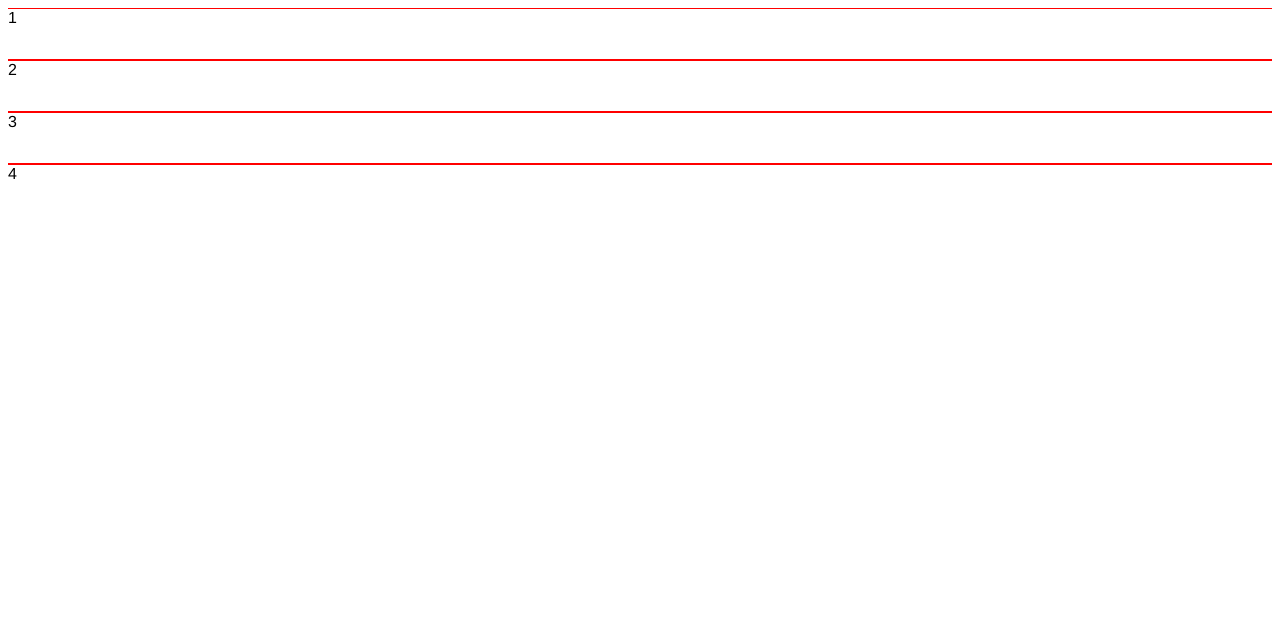
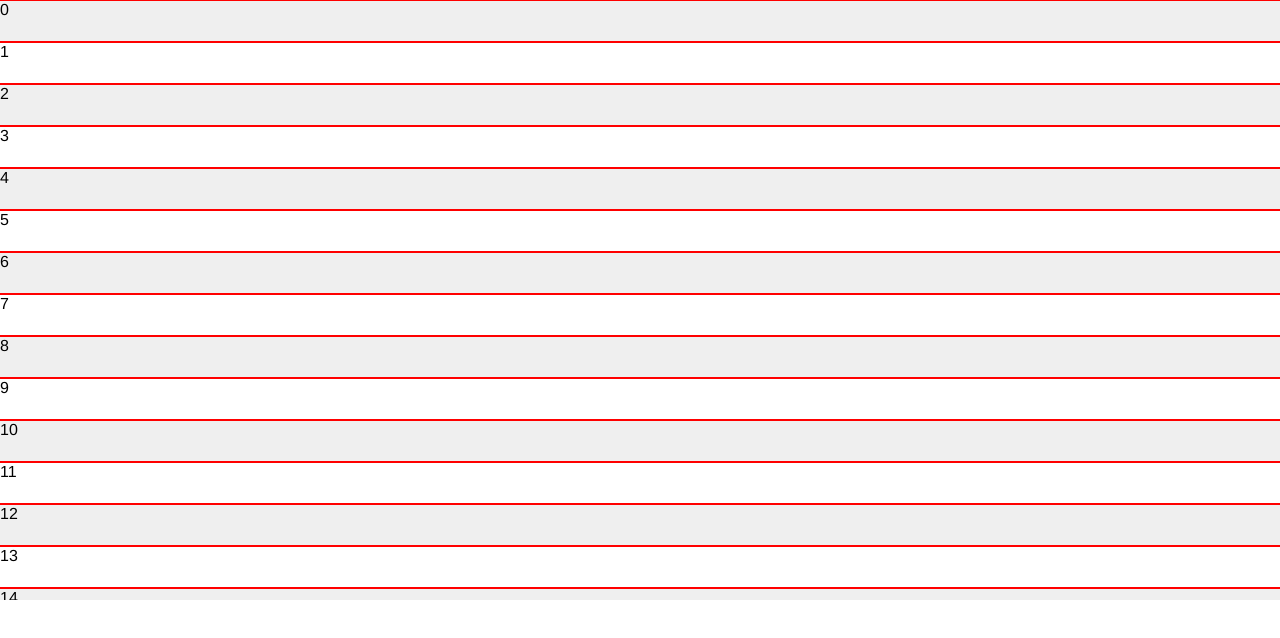
Before and after one commit to bundyo/virtual-list, a Vue app: page / in a window 1280 px wide. Shown: the top 638 px of the page. Built offline with nearby package versions, Linux system fonts and the light colour scheme.

Commit message:
add: stable scroll add: support for alternating color rows

```diff
--- a/src/App.vue
+++ b/src/App.vue
@@ -1,6 +1,6 @@
 <template>
     <div id="app">
-        <fusion-list :source="source"/>
+        <fusion-list :source="source" page-size="40"/>
     </div>
 </template>
 
@@ -12,22 +12,29 @@
     Vue.component(list.name, list);
     Vue.component(listRow.name, listRow);
 
+    const source = [...Array(10000)].map((_, text) => ({ text }));
+
     export default {
         name: "app",
         data() {
             return {
-                source: [
-                    { text: "1" }, { text: "2" }, { text: "3" }, { text: "4" }, { text: "5" }, { text: "6" },
-                    { text: "7" }, { text: "8" }, { text: "9" }, { text: "10" }, { text: "11" }, { text: "12" },
-                    { text: "13" }, { text: "14" }, { text: "15" }, { text: "16" }, { text: "17" }, { text: "18" }
-                ]
+                source
             };
         }
     }
 </script>
 
 <style>
+    body {
+        margin: 0;
+    }
+
     #app {
+        position: absolute;
+        left: 0;
+        top: 0;
+        width: 100%;
+        height: 600px;
         font-family: Helvetica, Arial, sans-serif;
         -webkit-font-smoothing: antialiased;
         -moz-osx-font-smoothing: grayscale;
--- a/src/components/list-row.vue
+++ b/src/components/list-row.vue
@@ -8,23 +8,17 @@
     export default {
         name: "fusion-list-row",
 
-        props: ["item"],
+        props: ["item", "index"],
 
-        data() {
-            return {
-            };
-        },
-
-        methods: {
-        },
-
-        computed: {
-        },
-
-        created() {
+        watch: {
+            index(value) {
+                this.$el.__key__ = value;
+            }
         },
 
         mounted() {
+            this.$el.__key__ = this.index;
+
             this.$emit("mounted", this.$el);
         },
 
@@ -36,24 +30,12 @@
 
 <style scoped>
     .ab-list-row {
-        height: 50px;
+        height: 40px;
         border: solid red;
         border-width: 1px 0;
     }
 
-    .ab-list-content {
-        position: relative;
-        height: 200px;
-        overflow: hidden;
-        overflow-y: auto;
-    }
-
-    .ab-list-sizer {
-        position: absolute;
-        top: 0;
-        left: 0;
-        width: 0;
-        height: 100%;
-        border: 1px solid transparent;
+    .ab-list-row:nth-child(2n) {
+        background: #efefef;
     }
 </style>
--- a/src/components/list.vue
+++ b/src/components/list.vue
@@ -1,21 +1,17 @@
 <template>
-    <div class="ab-list-content" ref="content">
-        <div class="ab-list-sizer" ref="sizer" :style="{ height: sizerHeight }"></div>
-        <component :is="rowComponent" v-for="(item, index) in view" :key="index" :item="item" class="ab-list-row"
-                   @mounted="observer.observe($event)" @unmounted="observer.unobserve($event)"
-                   :style="{ marginTop: index === 0 && firstMargin }" ref="rows">
-        </component>
+    <div class="ab-list">
+        <div class="ab-list-content" ref="content" tabindex="-1">
+            <div class="ab-list-sizer" ref="sizer" :style="{ height: sizerHeight }"></div>
+            <component :is="rowComponent" v-for="(item, key) in view" :key="key + index" :item="item" :index="key + index" class="ab-list-row"
+                       @mounted="$nextTick(_ => observer.observe($event))" @unmounted="$nextTick(_ => observer.unobserve($event))"
+                       :style="{ marginTop: key === 0 && firstMargin || 0 }" ref="rows">
+            </component>
+        </div>
     </div>
 </template>
 
 <script>
-    function index(element) {
-        if (element && element.parentElement) {
-            return Array.from(element.parentElement.children).indexOf(element);
-        }
-
-        return -1;
-    }
+    const visibleElements = [];
 
     export default {
         name: "fusion-list",
@@ -24,8 +20,10 @@
                 type: String,
                 default: "text"
             },
+            step: {
+                default: 2
+            },
             pageSize: {
-                type: Number,
                 default: 10
             },
             source: {
@@ -41,25 +39,32 @@
             return {
                 index: 0,
                 content: null,
-                sizer: null,
-                firstRow: null,
-                lastRow: null
+                observer: null
             };
         },
 
         methods: {
             instersectionCallback(entries) {
-                entries.some(entry => {
-                    if (entry.intersectionRatio > 0 && entry.isIntersecting && entry.boundingClientRect.y < 0 ||
-                        entry.intersectionRatio < 0 && !entry.isIntersecting) {
-                        console.log(entry);
-                        this.index = index(entry.target) - 1;
+                entries.reverse().forEach(function(entry) {
+                    if (entry.isIntersecting) {
+                        visibleElements[entry.boundingClientRect.bottom < entry.rootBounds.height ? "unshift" : "push"](entry.target);
+                    } else {
+                        const visibilityIndex = visibleElements.indexOf(entry.target);
 
-                        this.index < 0 && (this.index = 0);
-
-                        return true;
+                        visibilityIndex >= 0 && visibleElements.splice(visibilityIndex, 1);
                     }
                 });
+
+                if (visibleElements.length) {
+                    this.index = visibleElements[0].__key__ - this.indexOffset;
+
+                    this.index += this.step - (this.index % this.step);
+
+                    this.index < 0 && (this.index = 0);
+                    this.index > this.source.length - this.pageSize - 1 && (this.index = this.source.length - this.pageSize - 1);
+
+                    //console.log(this.index, visibleElements[0].__key__, this.indexOffset);
+                }
             }
         },
 
@@ -69,52 +74,54 @@
             },
 
             sizerHeight() {
-                console.log(this.source.length, this.contentHeight);
                 return `${this.source.length * this.contentHeight}px`;
+            },
+
+            indexOffset() {
+                return Math.round((this.pageSize - this.content.clientHeight / this.contentHeight) / 2)
+            },
+
+            firstRowRect() {
+                return this.$refs.rows[0].$el.getBoundingClientRect();
+            },
+
+            lastRowRect() {
+                return this.$refs.rows[this.$refs.rows.length - 1].$el.getBoundingClientRect();
             },
 
             contentHeight() {
                 if (!this.content) {
-                    return 0;
+                    return 1;
                 }
 
-                const rows = this.$refs.rows;
-                const firstRowRect = rows[0].$el.getBoundingClientRect();
-                const lastRowRect = rows[rows.length - 1].$el.getBoundingClientRect();
-
-                return Math.round((lastRowRect.top - firstRowRect.top + lastRowRect.height) / this.view.length);
+                return Math.round((this.lastRowRect.top - this.firstRowRect.top + this.lastRowRect.height) / this.view.length);
             },
 
             view() {
-                return this.source.slice(this.index, this.index + this.pageSize);
+                return this.source.slice(this.index, this.index + +this.pageSize);
             }
         },
 
-        created() {
+        mounted() {
+            this.content = this.$refs.content;
+
             this.observer = new IntersectionObserver(this.instersectionCallback.bind(this), {
-                root: this.$refs.content,
+                root: this.content,
                 rootMargin: "0px",
                 threshold: 0
             });
         },
-
-        mounted() {
-            this.content = this.$refs.content;
-            this.sizer = this.$refs.sizer;
-        }
     }
 </script>
 
 <style scoped>
-    .ab-list-row {
-        height: 50px;
-        border: solid red;
-        border-width: 1px 0;
+    .ab-list {
+        height: 100%;
     }
 
     .ab-list-content {
         position: relative;
-        height: 200px;
+        height: 100%;
         overflow: hidden;
         overflow-y: auto;
     }
```
